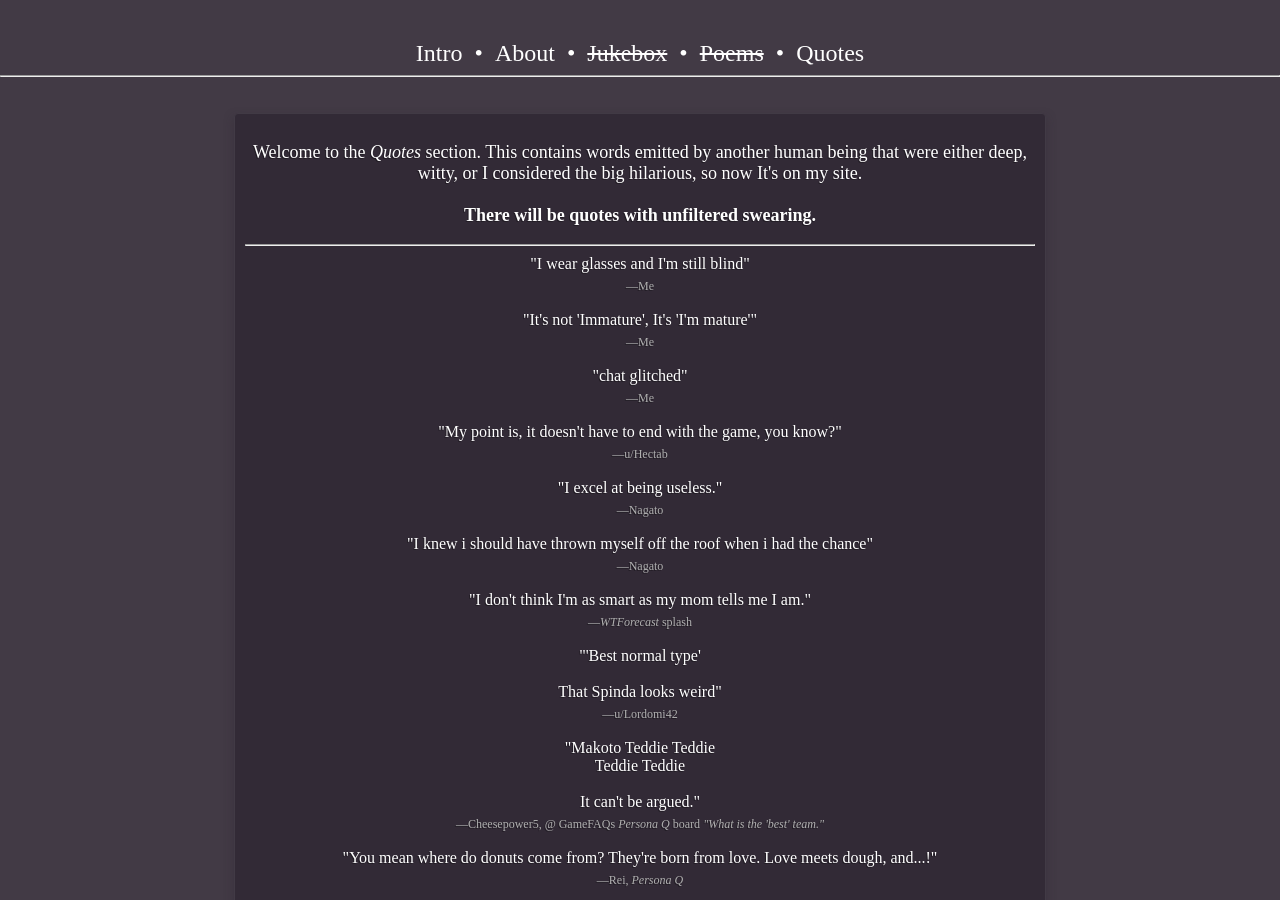
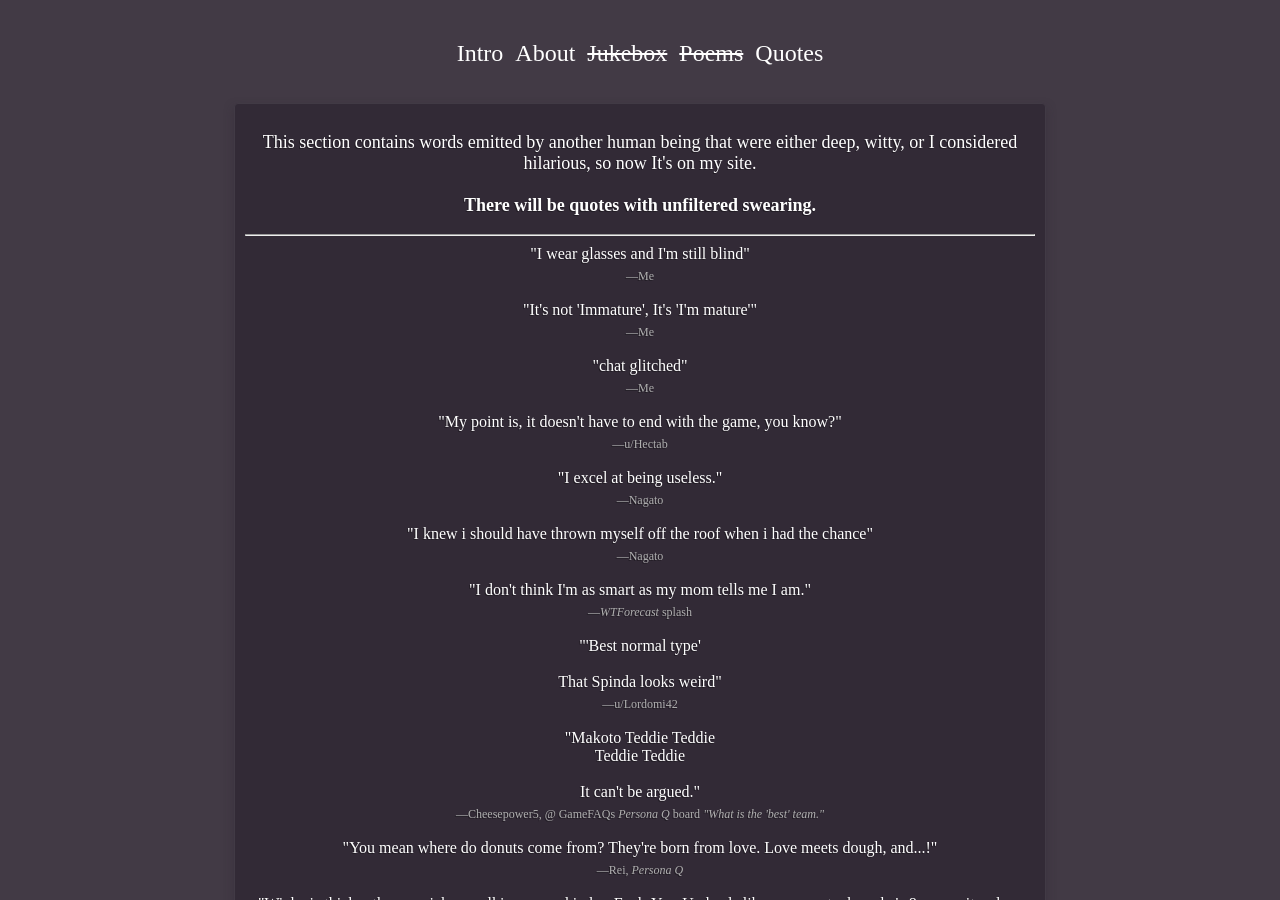
Before and after one commit to Deleca7755/deleca7755.github.io, a Jekyll site: the page built from quotes/index.html, in a window 1280 px wide and 900 px high. Built offline with Jekyll 4.4.1, drawn with Linux system fonts in a browser that asks for light colours; some web fonts are replaced; Markdown is read by kramdown in place of the engine named in the settings; some of the changed text lies outside the part shown.

Commit message:
Update index.html

```diff
--- a/quotes/index.html
+++ b/quotes/index.html
@@ -1,22 +1,8 @@
-<!DOCTYPE html>
-<link rel="stylesheet" type="text/css" href="/css/the.css">
-<html>
-<head>
-<title>sē ladybird</title>
-</head>
-<body>
-<nav>
-<ul class=heador>
-<li><a href="https://deleca7755.github.io/">Intro</a></li> •
-<li><a href="/aboutie/">About</li></a> •
-<s><li>Jukebox</li></s> •
-<s><li>Poems</li></s> •
-<a href="/quotes"><li>Quotes</li></a>
-</ul>
-<hr>
-</nav>
-<div class="content" style="text-align: center;">
-<p>Welcome to the <i>Quotes</i> section. This contains words emitted by another human being that were either deep, witty, or I considered the big hilarious, so now It's on my site.
+---
+layout: default
+title: sē ladybird
+---
+<p>This section contains words emitted by another human being that were either deep, witty, or I considered hilarious, so now It's on my site.
 <br>
 <br><b>There will be quotes with unfiltered swearing.</b></p>
 <hr>
@@ -113,6 +99,3 @@
 <blockquote style="text-align:left"><i>Duwangboi posted...</i></blockquote>
 <blockquote class="blockqwote" style="text-align:left">I think i'm about to go into cardiac arrest with these dumb names</blockquote>
 <div class="quote">Diey die confirmed for smash</div><span class="quotesource">―Akubarix, @ GameFAQs <i>Pokemon: Let's Go, Pikachu!</i> board <i>"Baddy Bad is a move...?"</i></span>
-</div>
-</div>
-</body>
```
